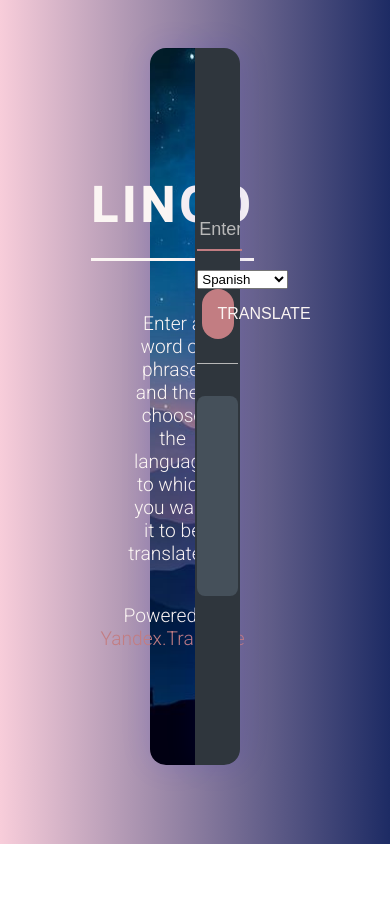
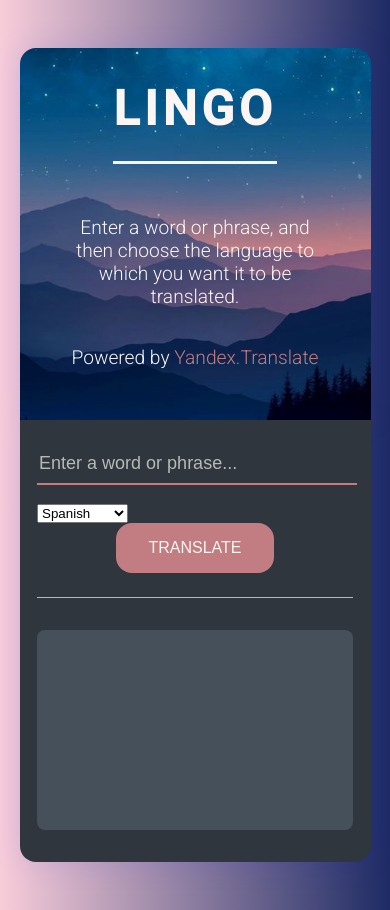
Before and after one commit to movntains/Lingo, a React (Create React App) app in the folder client/: page / in a window 390 px wide. Before the commit the page ends 844 px from the top, so only its background shows below. Built offline with nearby package versions, Linux system fonts and the light colour scheme; no server answers.

Commit message:
Make layout responsive

```diff
--- a/client/src/styles/base/_base.scss
+++ b/client/src/styles/base/_base.scss
@@ -16,3 +16,34 @@ body {
   margin-top: 3em;
   padding: 0 9.375em;
 }
+
+@media only screen and (max-width: 1200px) {
+  .container {
+    flex-direction: column;
+    justify-content: space-around;
+    height: 100%;
+    width: 90%;
+    margin-left: auto;
+    margin-right: auto;
+    margin-bottom: 3em;
+    padding: 0;
+
+    .hero,
+    .translate-container {
+      width: 100%;
+    }
+
+    .hero {
+      padding-bottom: 2em;
+      border-bottom-left-radius: 0;
+      border-top-right-radius: 1em;
+    }
+
+    .translate-container {
+      padding-top: 2em;
+      padding-bottom: 2em;
+      border-bottom-left-radius: 1em;
+      border-top-right-radius: 0;
+    }
+  }
+}
```
